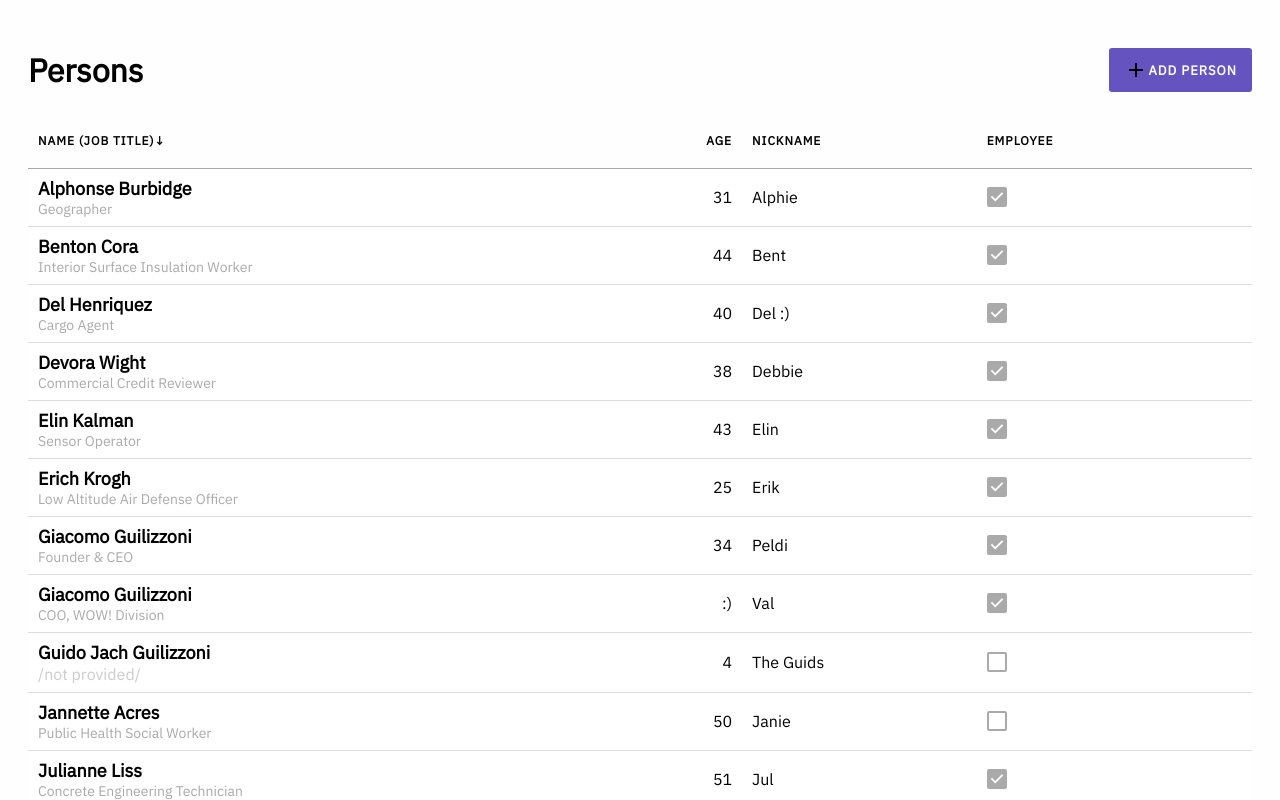
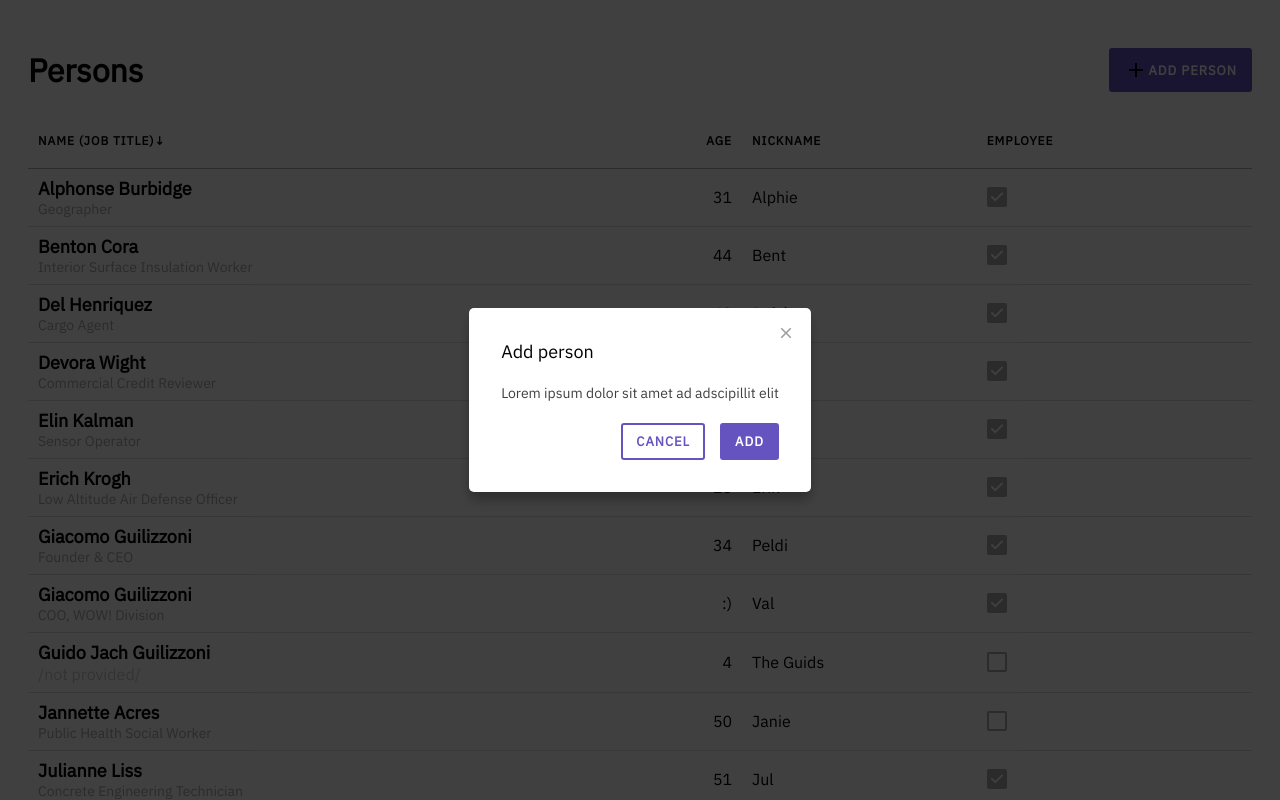
Before and after one commit to violapeter/euedge-test-app-vue, a Vue app: page / in a window 1280 px wide. Shown: the top 800 px of the page. Built offline with nearby package versions, Linux system fonts and the light colour scheme.

Commit message:
Dialog component start

```diff
--- a/src/components/App.vue
+++ b/src/components/App.vue
@@ -2,6 +2,12 @@
   <div id="app">
     <Header></Header>
     <PersonTable v-bind:persons="persons" v-bind:sort-order="enums.ASC" sort-type="name"></PersonTable>
+    <Dialog
+      title="Add person"
+      primary-label="Add"
+      secondary-label="Cancel"
+      :opened="isAddDialogOpen"
+      @close="closeAddDialog">Lorem ipsum dolor sit amet ad adscipillit elit</Dialog>
   </div>
 </template>
 
@@ -12,15 +18,24 @@ import Header from './Header'
 import PersonRow from './PersonRow'
 import PersonTableHead from './PersonTableHead'
 import PersonTable from './PersonTable'
+import Dialog from './Dialog'
+import { mapMutations, mapGetters } from 'vuex'
 
 export default {
   name: 'App',
   data: () => ({ persons, enums }),
   components: {
+    Dialog,
     PersonTable,
     PersonTableHead,
     PersonRow,
     Header
+  },
+  methods: {
+    ...mapMutations(['closeAddDialog'])
+  },
+  computed: {
+    ...mapGetters(['isAddDialogOpen'])
   }
 }
 </script>
--- /dev/null
+++ b/src/components/Dialog.vue
@@ -0,0 +1,125 @@
+<template>
+  <div class="overlay" :class="{ 'is-opened': opened }">
+    <div class="box">
+      <Icon icon="close" class="close" @click.native="$emit('close')"></Icon>
+      <div v-if="title" class="title">{{ title }}</div>
+      <div class="content">
+        <slot></slot>
+      </div>
+      <div v-if="primaryLabel || secondaryLabel" class="actions">
+        <Button @click.native="handleSecondary" appearance="secondary" v-if="secondaryLabel">
+          {{ secondaryLabel }}
+        </Button>
+        <Button @click.native="handlePrimary" appearance="primary" v-if="primaryLabel">
+          {{ primaryLabel }}
+        </Button>
+      </div>
+    </div>
+  </div>
+</template>
+
+<script>
+import Icon from './Icon'
+import Button from './Button'
+export default {
+  name: 'Dialog',
+  components: {Button, Icon},
+  methods: {
+    handlePrimary: () => { this.$emit('close') },
+    handleSecondary: () => { this.$emit('close') }
+  },
+  props: {
+    title: { type: String },
+    primaryLabel: { type: String },
+    secondaryLabel: { type: String },
+    close: { type: Function },
+    opened: { type: Boolean }
+  }
+}
+</script>
+
+<style scoped>
+  .overlay {
+    align-items: center;
+    background: rgba(0, 0, 0, .75);
+    bottom: 0;
+    display: flex;
+    justify-content: center;
+    left: 0;
+    opacity: 0;
+    position: fixed;
+    right: 0;
+    top: 0;
+    transition: opacity .2s ease,
+                visibility .2s ease;
+    visibility: hidden;
+    z-index: 600;
+  }
+
+  .box {
+    background: #fff;
+    border-radius: 5px;
+    box-shadow: 0 10px 14px rgba(0, 0, 0, .12),
+                0 7px 12px rgba(0, 0, 0, .19);
+    opacity: 0;
+    padding: 32px;
+    position: relative;
+    transform: scale(.8);
+    transition: opacity .2s ease,
+                visibility .2s ease,
+                transform .2s ease;
+    visibility: hidden;
+  }
+
+  .close {
+    fill: #9c9c9c;
+    font-size: 10px;
+    height: 18px;
+    line-height: 12px;
+    margin: 0;
+    padding: 0;
+    position: absolute;
+    right: 16px;
+    top: 16px;
+    width: 18px;
+  }
+
+  .close:hover {
+    fill: #ddd;
+  }
+
+  .title {
+    font-size: 18px;
+    margin: 0 0 20px;
+  }
+
+  .content {
+    color: #404041;
+    font-size: 14px;
+    line-height: 20px;
+    max-width: 60vw;
+    min-width: 260px;
+    margin: 0 0 20px;
+  }
+
+  .actions {
+    display: flex;
+    justify-content: flex-end;
+  }
+
+  .actions button {
+    margin: 0 0 0 15px;
+  }
+
+  .overlay.is-opened {
+    opacity: 1;
+    visibility: visible;
+  }
+
+  .overlay.is-opened .box {
+    opacity: 1;
+    transform: scale(1);
+    visibility: visible;
+  }
+
+</style>
--- a/src/store/index.js
+++ b/src/store/index.js
@@ -1,9 +1,10 @@
 import Vue from 'vue'
 import Vuex from 'vuex'
 import persons from './modules/persons'
+import ui from './modules/ui'
 
 Vue.use(Vuex)
 
 export default new Vuex.Store({
-  modules: { persons }
+  modules: { persons, ui }
 })
--- /dev/null
+++ b/src/store/modules/ui.js
@@ -0,0 +1,25 @@
+export default {
+  state: {
+    isAddDialogOpen: true,
+    isDeleteDialogOpen: false
+  },
+  mutations: {
+    openAddDialog: state => {
+      state.isAddDialogOpen = true
+    },
+    closeAddDialog: state => {
+      console.log(state)
+      state.isAddDialogOpen = false
+    },
+    openDeleteDialog: state => {
+      state.isDeleteDialogOpen = true
+    },
+    closeDeleteDialog: state => {
+      state.isDeleteDialogOpen = false
+    }
+  },
+  getters: {
+    isAddDialogOpen: state => state.isAddDialogOpen,
+    isDeleteDialogOpen: state => state.isDeleteDialogOpen
+  }
+}
```
